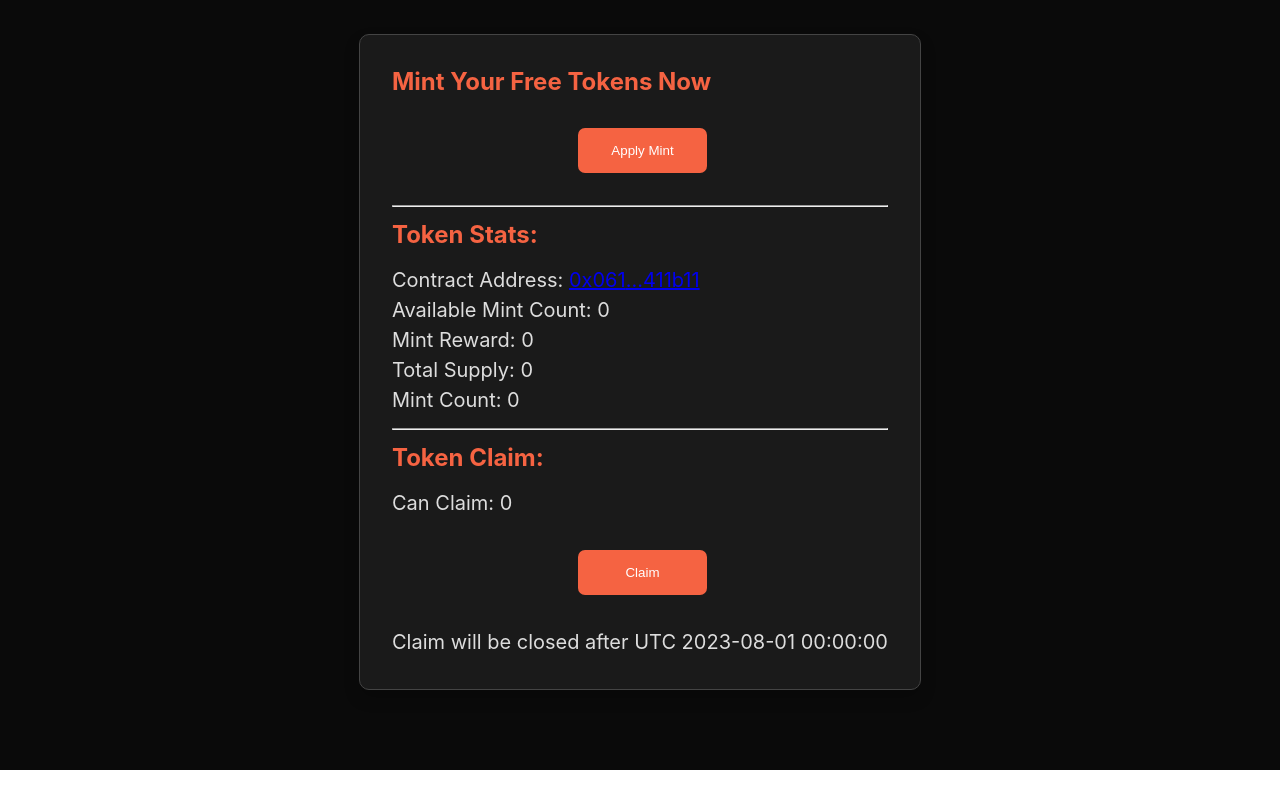
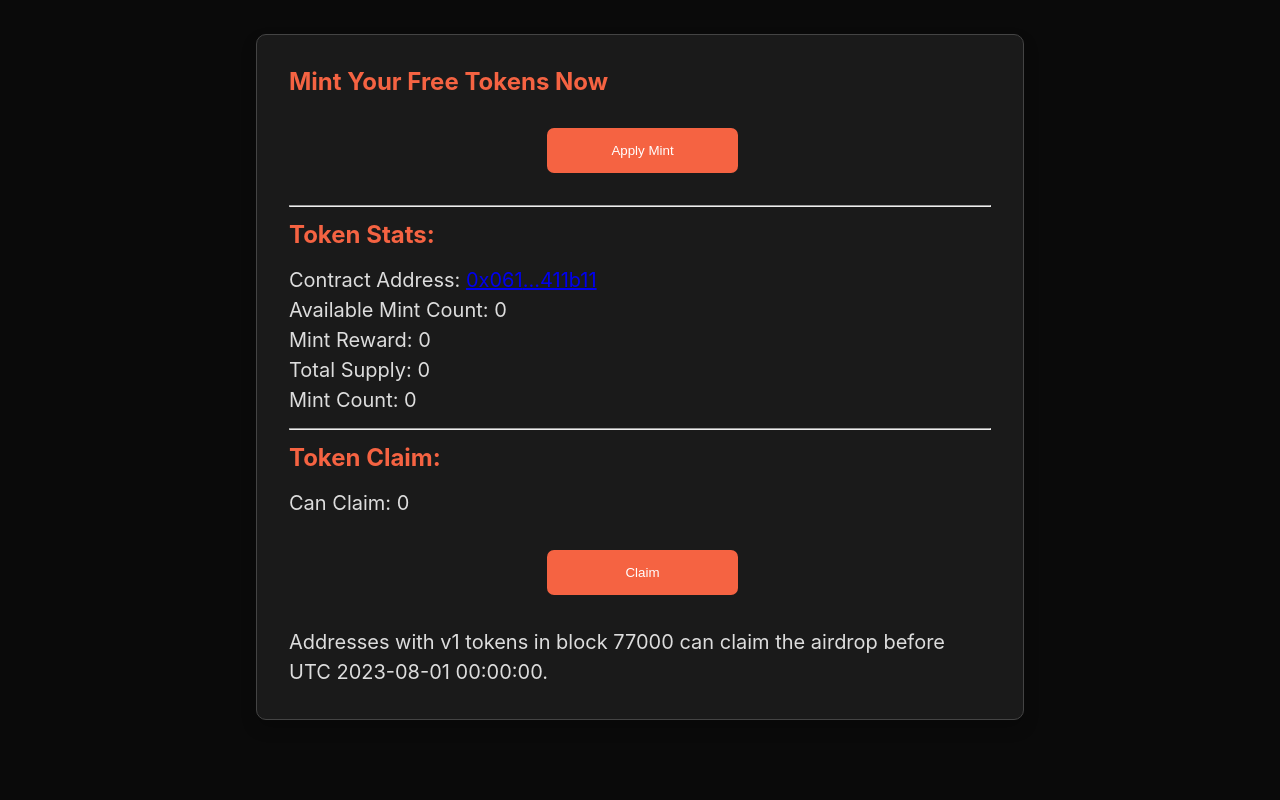
Before and after one commit to spirit-stone-world/interface, a React (Create React App) app: page / in a window 1280 px wide. Shown: the part 1173-1973 px from the top of the page. Before the commit the page ends 1943 px from the top, so only its background shows below. Built offline with nearby package versions, Linux system fonts and the light colour scheme; the HTML template or start-up script is replaced by a standard one.

Commit message:
add more desc

```diff
--- a/src/App.js
+++ b/src/App.js
@@ -221,7 +221,7 @@ function App() {
               <div className="cardForm">
                 <input type="submit" className="button" value="Claim" onClick={() => claim()} />
               </div>
-              <p>Claim will be closed after UTC 2023-08-01 00:00:00</p>
+              <p>Addresses with v1 tokens in block 77000 can claim the airdrop before UTC 2023-08-01 00:00:00.</p>
 
             </div>
           </div>
```
